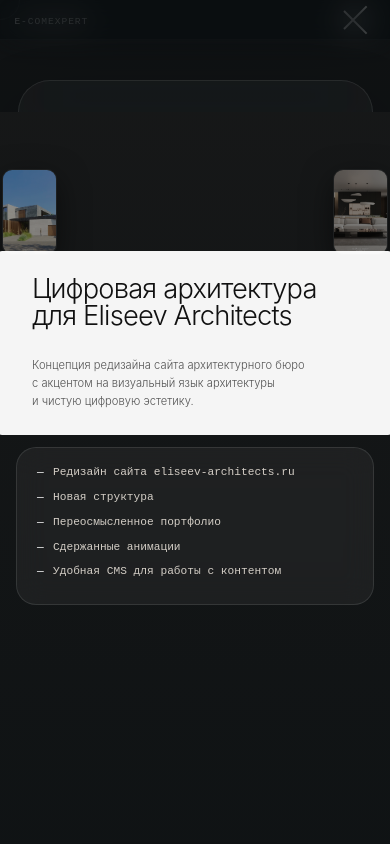
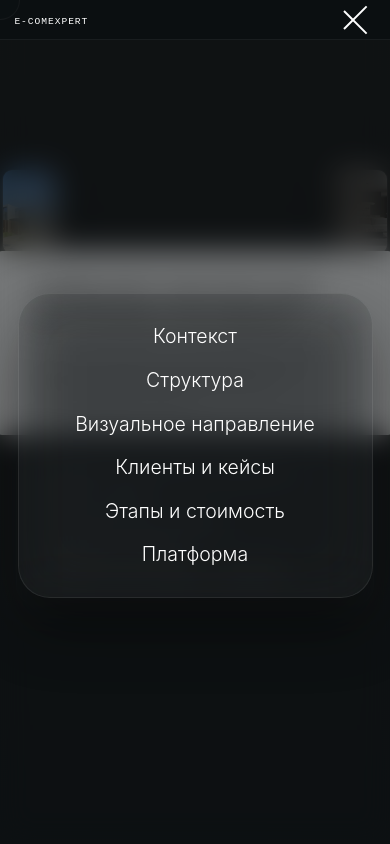
Before and after one commit to Oniqqqq/eliseevv, a React (Vite) app in the folder eliseev-react/: page / in a window 390 px wide. Both pictures are taken after a click on the button "Открыть меню". Shown: the top 844 px of the page. Built offline with nearby package versions, Linux system fonts and the light colour scheme.

Commit message:
fix(mobile): React Portal for nav overlay (fixes z-index/Safari), 2026 year update

```diff
--- a/eliseev-react/src/components/Footer.jsx
+++ b/eliseev-react/src/components/Footer.jsx
@@ -37,7 +37,7 @@
 
         {/* Bottom: fine print */}
         <div className="footer-bottom">
-          <span className="footer-copy">© 2025 e-comexpert</span>
+          <span className="footer-copy">© 2026 e-comexpert</span>
           <span className="footer-divider">—</span>
           <span className="footer-note">Коммерческое предложение. Конфиденциально.</span>
         </div>
--- a/eliseev-react/src/components/Header.jsx
+++ b/eliseev-react/src/components/Header.jsx
@@ -1,46 +1,73 @@
-import React, { useState } from 'react';
+import React, { useState, useEffect } from 'react';
+import { createPortal } from 'react-dom';
+
+const NAV_LINKS = [
+  { href: '#context',    label: 'Контекст' },
+  { href: '#structure',  label: 'Структура' },
+  { href: '#visual',     label: 'Визуальное направление' },
+  { href: '#cases',      label: 'Клиенты и кейсы' },
+  { href: '#stages',     label: 'Этапы и стоимость' },
+  { href: '#platform',   label: 'Платформа' },
+];
 
 export default function Header() {
   const [isMenuOpen, setIsMenuOpen] = useState(false);
 
-  const toggleMenu = () => setIsMenuOpen(!isMenuOpen);
+  const openMenu  = () => setIsMenuOpen(true);
   const closeMenu = () => setIsMenuOpen(false);
+  const toggleMenu = () => setIsMenuOpen(prev => !prev);
+
+  // Lock body scroll while menu is open
+  useEffect(() => {
+    document.body.style.overflow = isMenuOpen ? 'hidden' : '';
+    return () => { document.body.style.overflow = ''; };
+  }, [isMenuOpen]);
+
+  // ---- Portal overlay (rendered to <body> to avoid stacking-context issues) ----
+  const overlay = createPortal(
+    <div className={`mobile-nav-overlay${isMenuOpen ? ' is-open' : ''}`}>
+      <nav className="mobile-nav">
+        {NAV_LINKS.map(({ href, label }) => (
+          <a key={href} href={href} className="mobile-nav-link" onClick={closeMenu}>
+            {label}
+          </a>
+        ))}
+      </nav>
+    </div>,
+    document.body
+  );
 
   return (
-    <header className={`header ${isMenuOpen ? 'is-menu-open' : ''}`}>
+    <>
+      {/* Header bar — always on top, never contains the overlay */}
+      <header className="header">
         <div className="header-inner">
           <div className="header-logo">
             <span className="logo-text">e-comexpert</span>
           </div>
 
-        {/* Desktop Nav */}
+          {/* Desktop nav */}
           <nav className="header-nav">
-          <a href="#context" className="nav-link">Контекст</a>
-          <a href="#structure" className="nav-link">Структура</a>
-          <a href="#visual" className="nav-link">Визуальное направление</a>
-          <a href="#cases" className="nav-link">Клиенты и кейсы</a>
-          <a href="#stages" className="nav-link">Этапы и стоимость</a>
-          <a href="#platform" className="nav-link">Платформа</a>
+            {NAV_LINKS.map(({ href, label }) => (
+              <a key={href} href={href} className="nav-link">{label}</a>
+            ))}
           </nav>
 
-        {/* Mobile Burger Button */}
-        <button className="burger-btn" onClick={toggleMenu} aria-label="Toggle menu">
-          <span className="burger-line"></span>
-          <span className="burger-line"></span>
+          {/* Burger button — always interactive, highest possible z */}
+          <button
+            className={`burger-btn${isMenuOpen ? ' is-active' : ''}`}
+            onClick={toggleMenu}
+            aria-label={isMenuOpen ? 'Закрыть меню' : 'Открыть меню'}
+            aria-expanded={isMenuOpen}
+          >
+            <span className="burger-line" />
+            <span className="burger-line" />
           </button>
         </div>
+      </header>
 
-      {/* Mobile Nav Overlay */}
-      <div className="mobile-nav-overlay">
-        <nav className="mobile-nav">
-          <a href="#context" className="mobile-nav-link" onClick={closeMenu}>Контекст</a>
-          <a href="#structure" className="mobile-nav-link" onClick={closeMenu}>Структура</a>
-          <a href="#visual" className="mobile-nav-link" onClick={closeMenu}>Визуальное направление</a>
-          <a href="#cases" className="mobile-nav-link" onClick={closeMenu}>Клиенты и кейсы</a>
-          <a href="#stages" className="mobile-nav-link" onClick={closeMenu}>Этапы и стоимость</a>
-          <a href="#platform" className="mobile-nav-link" onClick={closeMenu}>Платформа</a>
-        </nav>
-      </div>
-    </header>
+      {/* Mobile overlay — portalled to <body>, z-index independent */}
+      {overlay}
+    </>
   );
 }
--- a/eliseev-react/src/styles.css
+++ b/eliseev-react/src/styles.css
@@ -59,12 +59,7 @@
   width: 100%;
   z-index: 9999;
   padding: 2rem 4rem;
-  pointer-events: none; /* Let clicks pass through empty spaces */
-
-  /* Force hardware acceleration and a new stacking context */
-  transform: translateZ(0);
-  isolation: isolate;
-  will-change: transform;
+  pointer-events: none;
 }
 
 .header-inner {
@@ -73,7 +68,6 @@
   align-items: center;
   pointer-events: auto;
   position: relative;
-  z-index: 10;
 }
 
 .logo-text {
@@ -161,7 +155,8 @@
   background: transparent;
   border: none;
   cursor: pointer;
-  z-index: 10005; /* Must sit above everything else */
+  position: relative;
+  z-index: 10001; /* Always above the overlay */
   padding: 0;
   pointer-events: auto;
 }
@@ -172,21 +167,21 @@
   transition: transform 0.4s var(--ease-fluid), opacity 0.4s ease;
   transform-origin: left center;
 }
-.header.is-menu-open .burger-line:first-child {
+.burger-btn.is-active .burger-line:first-child {
   transform: rotate(45deg);
 }
-.header.is-menu-open .burger-line:last-child {
+.burger-btn.is-active .burger-line:last-child {
   transform: rotate(-45deg);
 }
 
+/* ---- Portal Overlay (rendered directly to <body> via createPortal) ---- */
 .mobile-nav-overlay {
   position: fixed;
   inset: 0;
-  /* Darker background overlay for better contrast */
   background: rgba(11, 16, 18, 0.55);
   backdrop-filter: blur(15px);
   -webkit-backdrop-filter: blur(15px);
-  z-index: 9998;
+  z-index: 9998; /* below header (9999) but above all page sections */
   display: flex;
   flex-direction: column;
   justify-content: flex-start;
@@ -198,33 +193,31 @@
   pointer-events: none;
   transition: opacity 0.5s var(--ease-fluid);
 }
-.header.is-menu-open .mobile-nav-overlay {
+.mobile-nav-overlay.is-open {
   opacity: 1;
-  pointer-events: auto; /* Re-enable clicks inside the menu overlay */
+  pointer-events: auto;
 }
 
 .mobile-nav {
-  /* "Fintech" / "Approach" Glass Style */
   background: rgba(255, 255, 255, 0.03);
   backdrop-filter: blur(30px);
   -webkit-backdrop-filter: blur(30px);
   border: 1px solid rgba(255, 255, 255, 0.08);
   border-radius: 32px;
   box-shadow: 0 30px 60px rgba(0, 0, 0, 0.4);
-
   width: 100%;
   max-width: 400px;
-  margin: auto 0; /* Centers vertically if space permits, aligns top if not */
+  margin: auto 0;
   display: flex;
   flex-direction: column;
-  gap: 1.8rem; /* Tighter gap for small screens */
-  padding: 3.5rem 2rem; /* Reduced padding */
+  gap: 1.8rem;
+  padding: 3.5rem 2rem;
   align-items: center;
   transform: translateY(20px) scale(0.98);
   transition: transform 0.6s var(--ease-fluid);
 }
 
-.header.is-menu-open .mobile-nav {
+.mobile-nav-overlay.is-open .mobile-nav {
   transform: translateY(0) scale(1);
 }
 
@@ -242,18 +235,18 @@
 .mobile-nav-link:hover {
   color: var(--color-taupe);
 }
-.header.is-menu-open .mobile-nav-link {
+.mobile-nav-overlay.is-open .mobile-nav-link {
   opacity: 1;
   transform: translateY(0);
 }
 
-/* Staggered entry for mobile links */
-.header.is-menu-open .mobile-nav-link:nth-child(1) { transition-delay: 0.10s; }
-.header.is-menu-open .mobile-nav-link:nth-child(2) { transition-delay: 0.15s; }
-.header.is-menu-open .mobile-nav-link:nth-child(3) { transition-delay: 0.20s; }
-.header.is-menu-open .mobile-nav-link:nth-child(4) { transition-delay: 0.25s; }
-.header.is-menu-open .mobile-nav-link:nth-child(5) { transition-delay: 0.30s; }
-.header.is-menu-open .mobile-nav-link:nth-child(6) { transition-delay: 0.35s; }
+/* Staggered link entry */
+.mobile-nav-overlay.is-open .mobile-nav-link:nth-child(1) { transition-delay: 0.10s; }
+.mobile-nav-overlay.is-open .mobile-nav-link:nth-child(2) { transition-delay: 0.15s; }
+.mobile-nav-overlay.is-open .mobile-nav-link:nth-child(3) { transition-delay: 0.20s; }
+.mobile-nav-overlay.is-open .mobile-nav-link:nth-child(4) { transition-delay: 0.25s; }
+.mobile-nav-overlay.is-open .mobile-nav-link:nth-child(5) { transition-delay: 0.30s; }
+.mobile-nav-overlay.is-open .mobile-nav-link:nth-child(6) { transition-delay: 0.35s; }
 
 /* =========================================================================
    Layout & Utility
```
Lines whose indentation alone changed are shown as unchanged.
